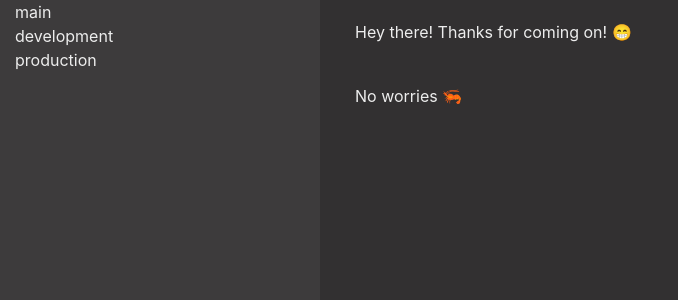
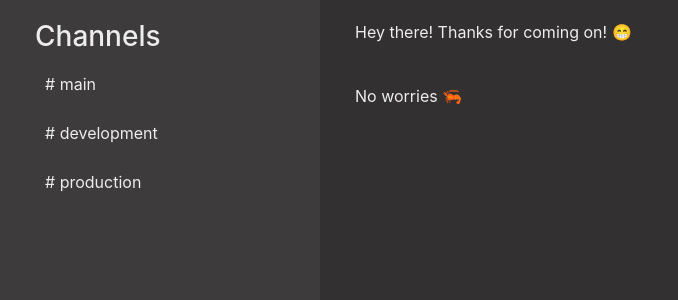
Before and after one commit to TravelingTice/multi-channel-chat, a React (Create React App) app: page / in a window 1280 px wide. Shown: the top 300 px of the page, without its empty margins (0-678 px from the left). Built offline with nearby package versions, Linux system fonts and the light colour scheme; data requests are answered from the project's data file.

Commit message:
add styles to channel menu

```diff
--- a/src/containers/ChannelList.js
+++ b/src/containers/ChannelList.js
@@ -5,12 +5,25 @@ import { connect } from 'react-redux';
 import { bindActionCreators } from 'redux';
 import { setChannels } from '../actions';
 
+const ListContainer = styled.div`
+  padding: 20px;
+`;
+
 const Ul = styled.ul`
 
 `;
 
 const MenuItem = styled.li`
-
+  padding: 10px;
+  margin-bottom: 5px;
+  border-radius: 5px;
+  cursor: pointer;
+  &.active {
+    background-color: rgba(255,255,255,.1);
+  }
+  &:hover {
+    background-color: rgba(255,255,255,.1);
+  }
 `;
 
 class ChannelList extends React.Component {
@@ -19,13 +32,16 @@ class ChannelList extends React.Component {
   }
 
   render () {
-    const { channels } = this.props;
+    const { channels, selectedChannel } = this.props;
     return (
-      <Ul>
-        {channels.map(channel => (
-          <MenuItem key={channel.id}>{channel.name}</MenuItem>
-        ))}
-      </Ul>
+      <ListContainer>
+        <h3>Channels</h3>
+        <Ul>
+          {channels.map(channel => (
+            <MenuItem className={channel === selectedChannel} key={channel.id}># {channel.name}</MenuItem>
+          ))}
+        </Ul>
+      </ListContainer>
     )
   }
 }
@@ -35,7 +51,10 @@ function mapDispatchToProps(dispatch) {
 }
 
 function mapStateToProps(state) {
-  return { channels: state.channels }
+  return {
+    channels: state.channels,
+    selectedChannel: state.selectedChannel
+  }
 }
 
 export default connect(mapStateToProps, mapDispatchToProps)(ChannelList);
```
